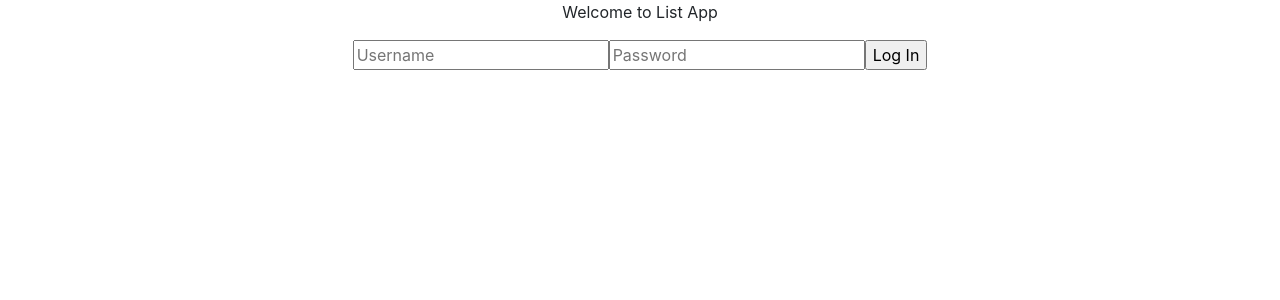
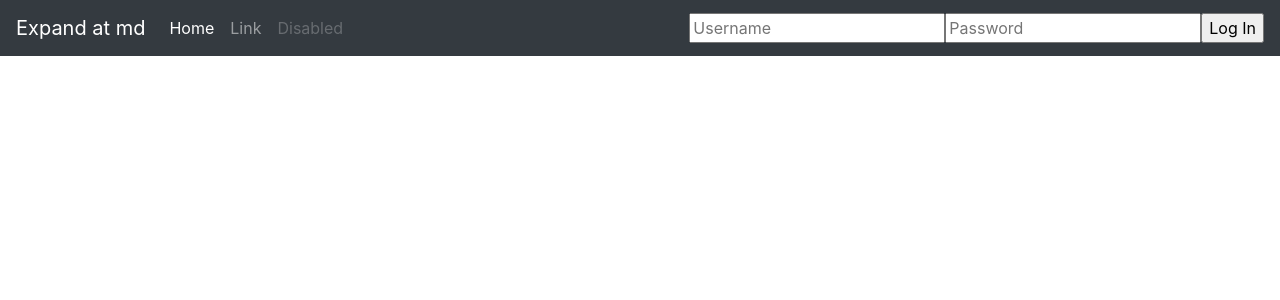
Before and after one commit to hkleindl/list-app-client, a React (Create React App) app: page / in a window 1280 px wide. Shown: the top 300 px of the page. Built offline with nearby package versions, Linux system fonts and the light colour scheme; no server answers.

Commit message:
add navbar styling

```diff
--- a/src/components/Navbar.js
+++ b/src/components/Navbar.js
@@ -1,14 +1,39 @@
 import React from 'react'
 import { connect } from 'react-redux'
 import Login from "./Login.js"
-import Logout from "./Logout.js"
+import UserMenu from "./UserMenu.js"
 
 const Navbar = ({ currentUser }) => {
 
     return (
-        <div className="Navbar">
-            { currentUser ? `Welcome, ${currentUser.attributes.username}` : <p>Welcome to List App</p>}
-            { currentUser ? <Logout/> : <Login/> }
+        <div>
+            <nav class="navbar navbar-expand-md navbar-dark bg-dark">
+                <a class="navbar-brand" href="#">Expand at md</a>
+                <button class="navbar-toggler" type="button" data-toggle="collapse" data-target="#navbarsExample04" aria-controls="navbarsExample04" aria-expanded="false" aria-label="Toggle navigation">
+                    <span class="navbar-toggler-icon"></span>
+                </button>
+
+                <div class="collapse navbar-collapse" id="navbarsExample04">
+                    <ul class="navbar-nav mr-auto">
+                        <li class="nav-item active">
+                            <a class="nav-link" href="#">Home <span class="sr-only">(current)</span></a>
+                        </li>
+                        <li class="nav-item">
+                            <a class="nav-link" href="#">Link</a>
+                        </li>
+                        <li class="nav-item">
+                            <a class="nav-link disabled" href="#">Disabled</a>
+                        </li>
+                    </ul>
+
+                    <ul class="navbar-nav ml-auto">
+                        { currentUser ?
+                            <UserMenu /> :
+                            <Login />
+                        }
+                    </ul>
+                </div>
+            </nav>
         </div>
     )
 }
```
